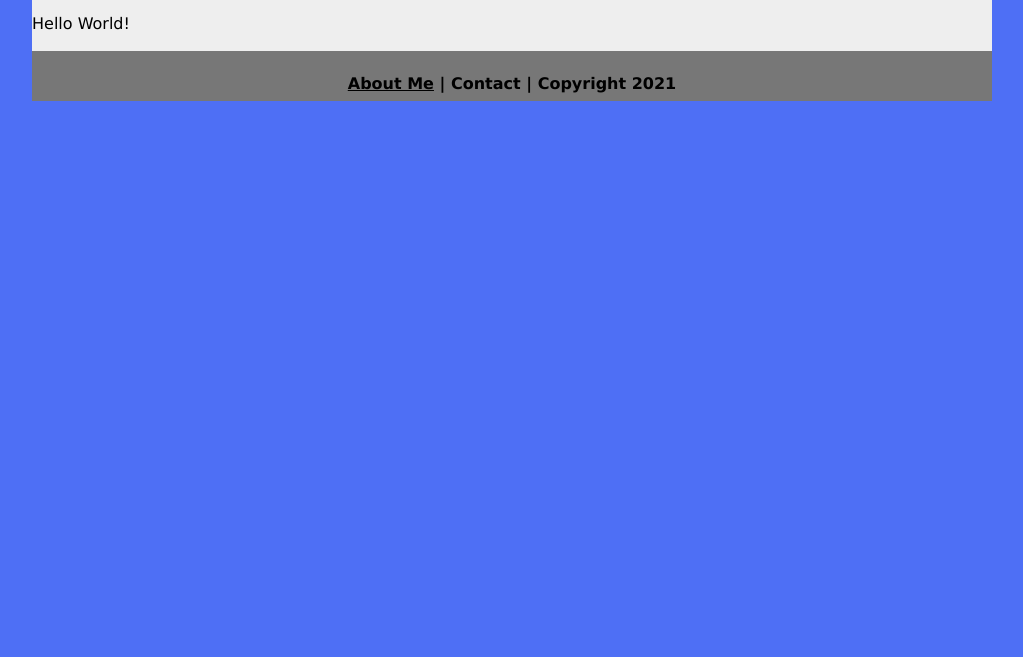
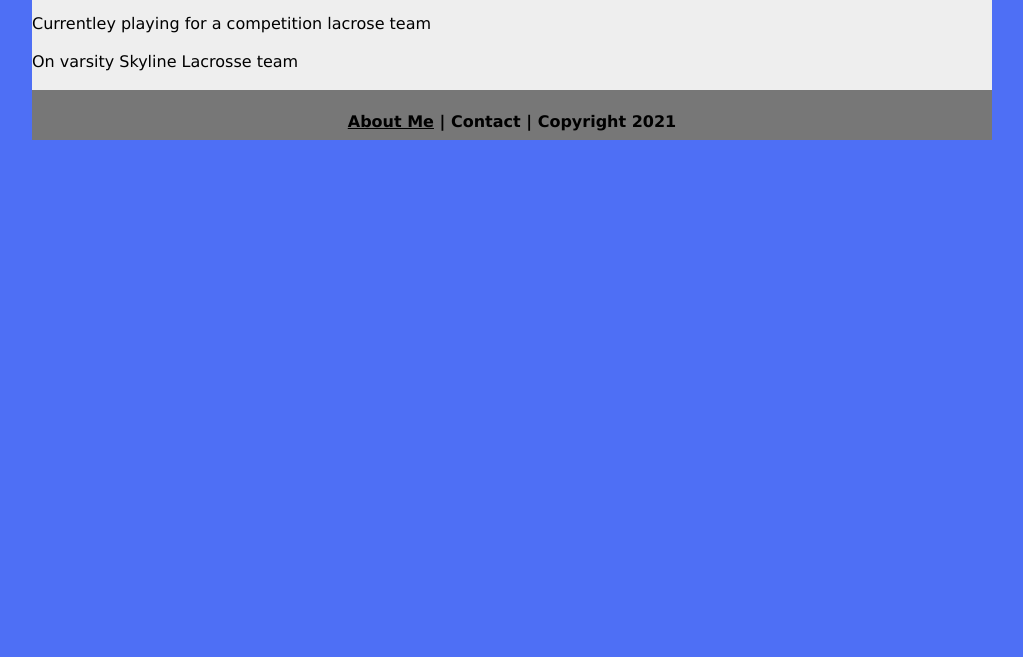
Before and after one commit to LukeDerum23/escportfolio, a plain HTML site: page lacrosse/index.html in a window 1280 px wide. Shown: the part 143-800 px from the top of the page, without its empty margins (128-1151 px from the left). Drawn offline with Linux system fonts and the light colour scheme.

Commit message:
Update index.html

```diff
--- a/lacrosse/index.html
+++ b/lacrosse/index.html
@@ -15,7 +15,11 @@
             <h3><a href="../index.html">Home</a> | <a href="../ecs/index.html">ECS</a> | <a href="index.html">Lacrosse</a></h3>
          </div>
          <div class="content">
-            <p>Hello World!</p>
+
+<p>Currentley playing for a competition lacrose team</>
+<p>On varsity Skyline Lacrosse team<p/>
+
+
          </div>
          <div class="footer">
             <h4> <a href="../aboutme.html">About Me</a> | Contact | Copyright 2021</h4>
```
